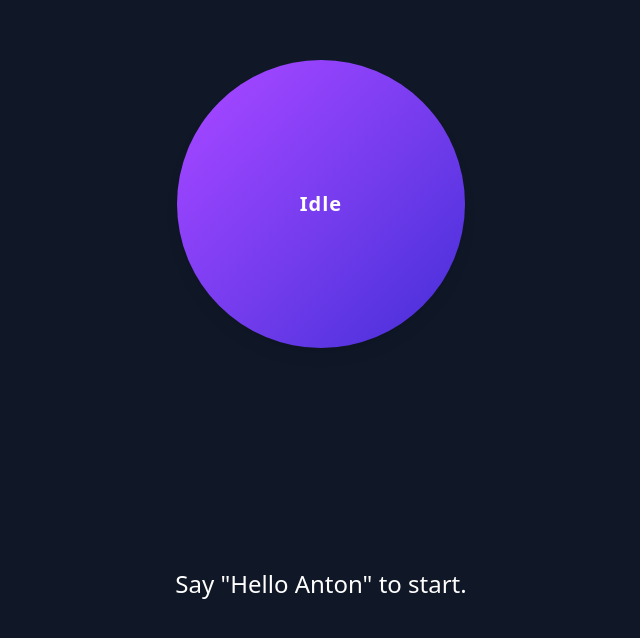
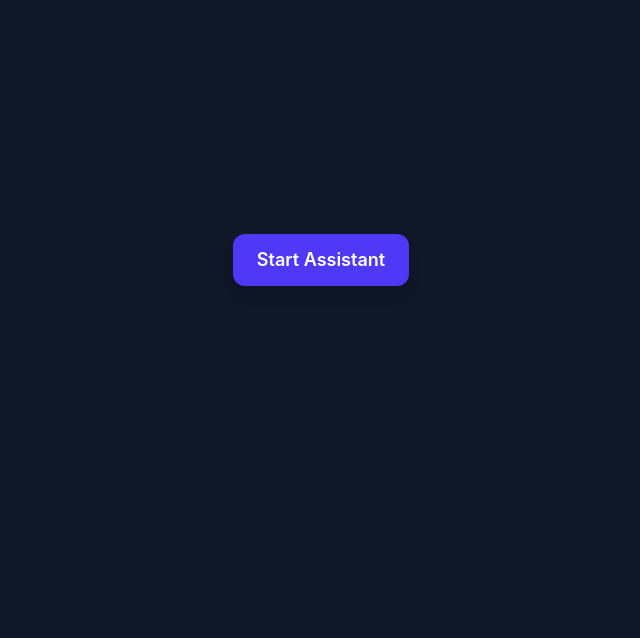
Before and after one commit to santoshyadav-29/Deerhack_2025, a React (Vite) app in the folder sonOfAnton/: page / in a window 1280 px wide. Shown: the part 140-778 px from the top of the page, without its empty margins (319-959 px from the left). Built offline with nearby package versions, Linux system fonts and the light colour scheme.

Commit message:
backend created

```diff
--- a/sonOfAnton/src/App.tsx
+++ b/sonOfAnton/src/App.tsx
@@ -1,27 +1,30 @@
 import { useState, useEffect, useRef } from "react";
 
-// A mapping of commands to their voice responses.
 const commandResponses: { [key: string]: string } = {
   "what is your name": "My name is Anton.",
   "what can you do":
-    "I can listen to your commands and respond. Try asking me what time it is, or how I am.",
+    "I can listen to your commands and respond. Try asking what time it is.",
   "how are you":
-    "I am a computer program, so I don't have feelings, but thank you for asking!",
-  "what time is it": `The time is ${new Date().toLocaleTimeString()}.`,
+    "I am a computer program, so I don't have feelings, but I appreciate you asking!",
+  "what time is it": `The current time is ${new Date().toLocaleTimeString([], {
+    hour: "2-digit",
+    minute: "2-digit",
+  })}.`,
 };
 
 function App() {
   const [isListening, setIsListening] = useState(false);
+  const [started, setStarted] = useState(false);
   const [transcript, setTranscript] = useState("");
-  const [statusText, setStatusText] = useState('Say "Hello Anton" to start.');
+  const [statusText, setStatusText] = useState("Say 'Hello' to start.");
 
-  // A ref is used to hold the latest `isListening` state.
-  // This avoids issues with stale state in the `onresult` callback.
   const listeningRef = useRef(isListening);
   listeningRef.current = isListening;
+  const shouldRestartRef = useRef(true);
 
   useEffect(() => {
-    // Check if the browser supports the Web Speech API.
+    if (!started) return;
+
     const SpeechRecognition =
       window.SpeechRecognition || window.webkitSpeechRecognition;
     if (!SpeechRecognition) {
@@ -30,11 +33,10 @@ function App() {
     }
 
     const recognition = new SpeechRecognition();
-    recognition.continuous = true; // Keep listening even after the user stops speaking.
-    recognition.interimResults = true; // Get results as the user is speaking.
+    recognition.continuous = true;
+    recognition.interimResults = true;
     recognition.lang = "en-US";
 
-    // Event handler for when speech is recognized.
     recognition.onresult = (event) => {
       let finalTranscript = "";
       let interimTranscript = "";
@@ -47,80 +49,112 @@ function App() {
         }
       }
 
-      setTranscript(interimTranscript); // Display the live, interim transcript.
+      setTranscript(interimTranscript);
       const command = finalTranscript.trim().toLowerCase();
 
-      // --- Activation ("Hello Anton") ---
-      if (!listeningRef.current && command.includes("hello anton")) {
+      if (!listeningRef.current && command.includes("hello")) {
+        shouldRestartRef.current = true;
         setIsListening(true);
         setStatusText("I'm listening...");
         speak("I'm listening...");
         return;
       }
 
-      // --- Deactivation ("Bye Anton") ---
       if (listeningRef.current && command.includes("bye")) {
+        shouldRestartRef.current = false;
         setIsListening(false);
-        setStatusText('Goodbye! Say "Hello Anton" to start again.');
+        setStatusText("Goodbye! Say 'Hello Anton' to start again.");
         speak("Goodbye!");
         setTranscript("");
         return;
       }
 
-      // --- Command Handling ---
       if (listeningRef.current && finalTranscript) {
         const response =
           commandResponses[command] || `I heard you say: ${finalTranscript}`;
         setStatusText(response);
-        speak(response);
-        setTranscript(""); // Clear transcript after responding.
+        speak(response, "en", false);
+        setTranscript("");
       }
     };
 
-    // Event handler for when the recognition service ends.
     recognition.onend = () => {
-      // The service can sometimes stop unexpectedly. Restart it to ensure continuous listening.
-      recognition.start();
+      if (shouldRestartRef.current) {
+        recognition.start();
+      }
     };
 
-    // Event handler for recognition errors.
     recognition.onerror = (event) => {
       console.error("Speech recognition error:", event.error);
     };
 
-    // Start the recognition service.
     recognition.start();
 
-    // Cleanup function to stop recognition when the component unmounts.
     return () => {
-      recognition.onend = null; // Prevent restart on unmount
+      shouldRestartRef.current = false;
+      recognition.onend = null;
       recognition.stop();
     };
-  }, []); // Empty dependency array ensures this effect runs only once.
+  }, [started]);
 
-  // Function to make the browser speak a given text.
-  const speak = (text: string) => {
-    window.speechSynthesis.cancel(); // Cancel any speech in progress.
-    const utterance = new SpeechSynthesisUtterance(text);
-    window.speechSynthesis.speak(utterance);
+  useEffect(() => {
+    if (started) {
+      const guideTimeout = setTimeout(() => {
+        speak(
+          "Welcome."
+        );
+      }, 1000);
+
+      return () => clearTimeout(guideTimeout);
+    }
+  }, [started]);
+
+  const speak = async (
+    text: string,
+    lang: string = "en",
+    translate = false
+  ) => {
+    try {
+      const response = await fetch("http://localhost:5000/api/speak", {
+        method: "POST",
+        headers: { "Content-Type": "application/json" },
+        body: JSON.stringify({ text, lang, translate }),
+      });
+
+      if (!response.ok) throw new Error("Failed to fetch audio");
+
+      const blob = await response.blob();
+      const audioUrl = URL.createObjectURL(blob);
+      const audio = new Audio(audioUrl);
+      await audio.play(); // will fail unless triggered by user
+    } catch (err) {
+      console.error("Speech playback error:", err);
+    }
   };
+
+  if (!started) {
+    return (
+      <main className="bg-gray-900 text-white min-h-screen flex items-center justify-center p-6">
+        <button
+          onClick={() => setStarted(true)}
+          className="bg-indigo-600 hover:bg-indigo-700 px-6 py-3 text-lg font-semibold rounded-xl shadow-lg"
+        >
+          Start Assistant
+        </button>
+      </main>
+    );
+  }
 
   return (
     <main className="bg-gray-900 text-white min-h-screen flex flex-col items-center justify-center p-6 font-sans select-none">
       <div className="flex-grow"></div>
 
-      {/* The main animated circle */}
       <div className="relative flex items-center justify-center">
         <div
-          className={`
-            transition-all duration-500
-            w-56 h-56 sm:w-72 sm:h-72
-            rounded-full
-            bg-gradient-to-br from-purple-500 to-indigo-700
-            ${isListening ? "animate-pulseGlow" : "shadow-lg"}
-          `}
+          className={`transition-all duration-500 w-56 h-56 sm:w-72 sm:h-72 rounded-full bg-gradient-to-br from-purple-500 to-indigo-700 ${
+            isListening ? "animate-pulse" : "shadow-lg"
+          }`}
         ></div>
-        {/* Text inside the circle indicating status */}
         <div className="absolute text-xl font-semibold tracking-wider">
           {isListening ? "Listening..." : "Idle"}
         </div>
@@ -128,7 +162,6 @@ function App() {
 
       <div className="flex-grow"></div>
 
-      {/* Container for status and transcript text at the bottom */}
       <div className="w-full max-w-lg text-center h-28 flex flex-col justify-end">
         <p className="text-2xl font-medium mb-2">{statusText}</p>
         <p className="text-gray-400 text-lg min-h-[28px]">
--- a/sonOfAnton/src/index.css
+++ b/sonOfAnton/src/index.css
@@ -1 +1,10 @@
 @import "tailwindcss";
+
+body {
+  margin: 0;
+  font-family: -apple-system, BlinkMacSystemFont, 'Segoe UI', 'Roboto', 'Oxygen',
+    'Ubuntu', 'Cantarell', 'Fira Sans', 'Droid Sans', 'Helvetica Neue',
+    sans-serif;
+  -webkit-font-smoothing: antialiased;
+  -moz-osx-font-smoothing: grayscale;
+}
--- a/sonOfAnton/vite.config.ts
+++ b/sonOfAnton/vite.config.ts
@@ -4,5 +4,24 @@ import tailwindcss from "@tailwindcss/vite";
 
 // https://vite.dev/config/
 export default defineConfig({
+  theme: {
+    extend: {
+      keyframes: {
+        pulseGlow: {
+          "0%, 100%": {
+            transform: "scale(1)",
+            boxShadow: "0 0 0 0 rgba(168, 85, 247, 0.7)",
+          },
+          "50%": {
+            transform: "scale(1.05)",
+            boxShadow: "0 0 30px 15px rgba(168, 85, 247, 0)",
+          },
+        },
+      },
+      animation: {
+        pulseGlow: "pulseGlow 2.5s infinite",
+      },
+    },
+  },
   plugins: [react(), tailwindcss()],
 });
```
Also changed, not shown: 2 other files (tests, documents, lock files or other folders).
